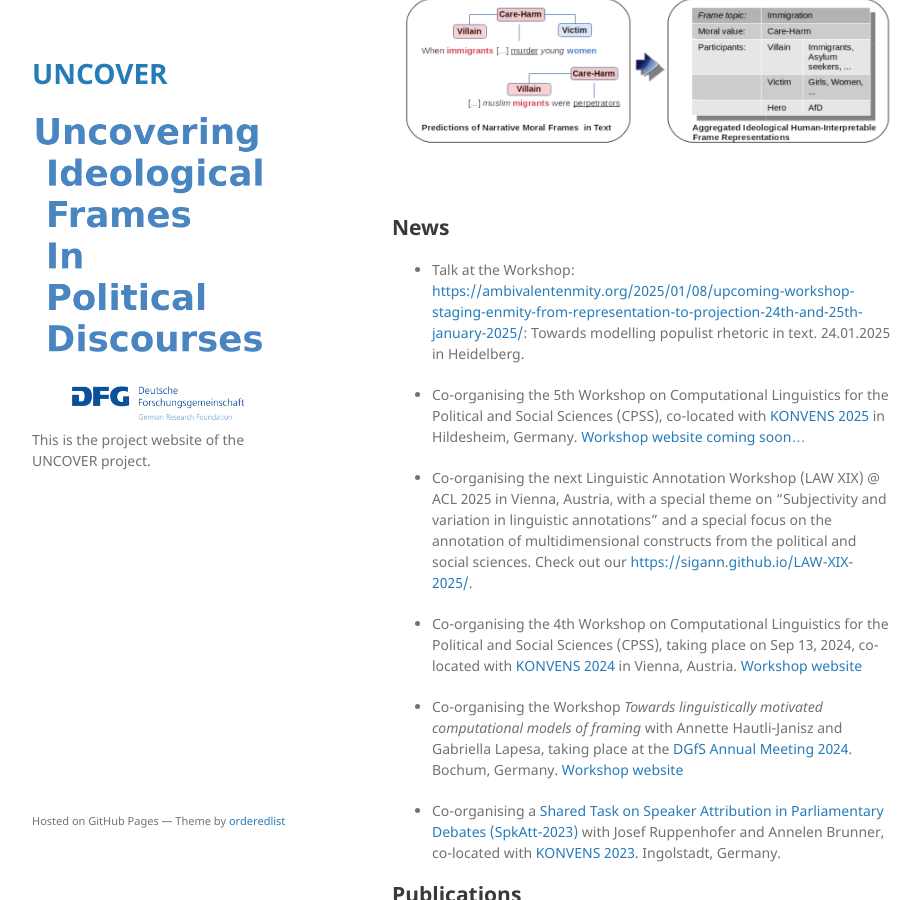
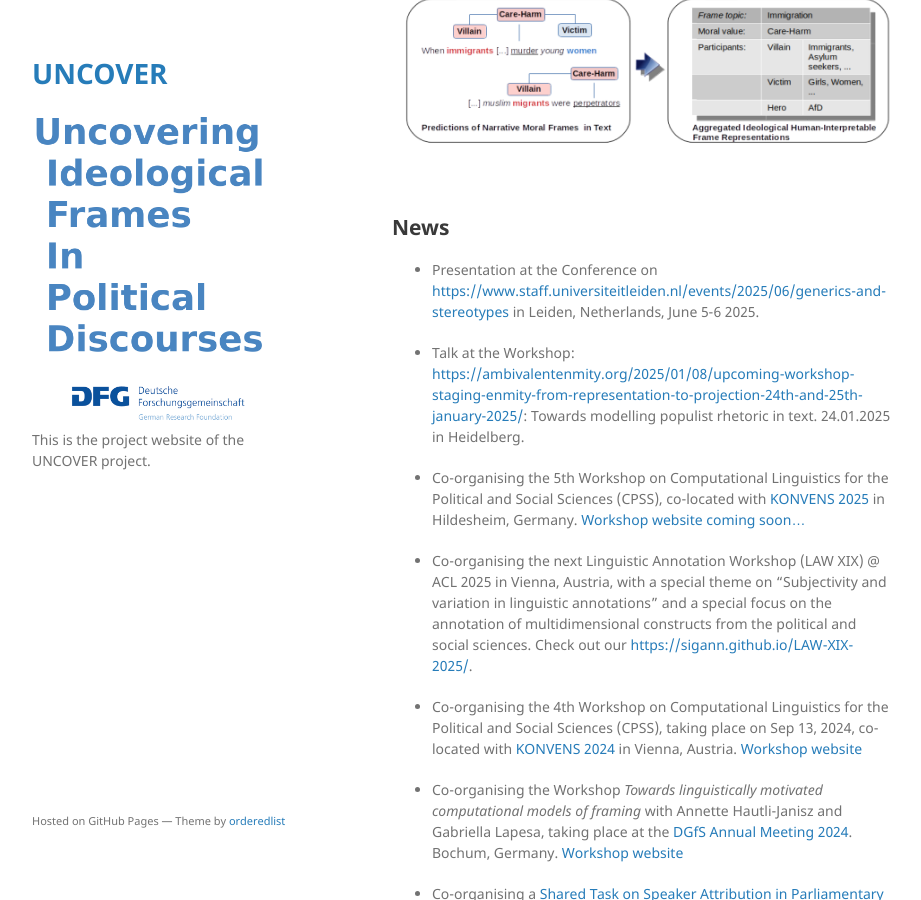
Before and after one commit to irehbein/UNCOVER, a Jekyll site: the page built from index.md, in a window 1280 px wide and 900 px high, scrolled down 967 px. Shown: the whole window, without its empty margins (178-1099 px from the left). Built offline with Jekyll 4.4.1, drawn with Linux system fonts in a browser that asks for light colours; our own code applies the rules of GitHub Pages for plain Markdown files.

Commit message:
Update index.md

```diff
--- a/index.md
+++ b/index.md
@@ -31,6 +31,8 @@ focusing on frame and ideology coherence as well as the evolution of frames over
 <br/>
 
 ## News
+
+* Presentation at the Conference on [https://www.staff.universiteitleiden.nl/events/2025/06/generics-and-stereotypes](Generics and stereotypes in discourse: A cross-disciplinary perspective) in Leiden, Netherlands, June 5-6 2025.
 
 * Talk at the Workshop: [https://ambivalentenmity.org/2025/01/08/upcoming-workshop-staging-enmity-from-representation-to-projection-24th-and-25th-january-2025/](Staging Enmity: From Representation to Projection): Towards modelling populist rhetoric in text. 24.01.2025 in Heidelberg.
 
```
